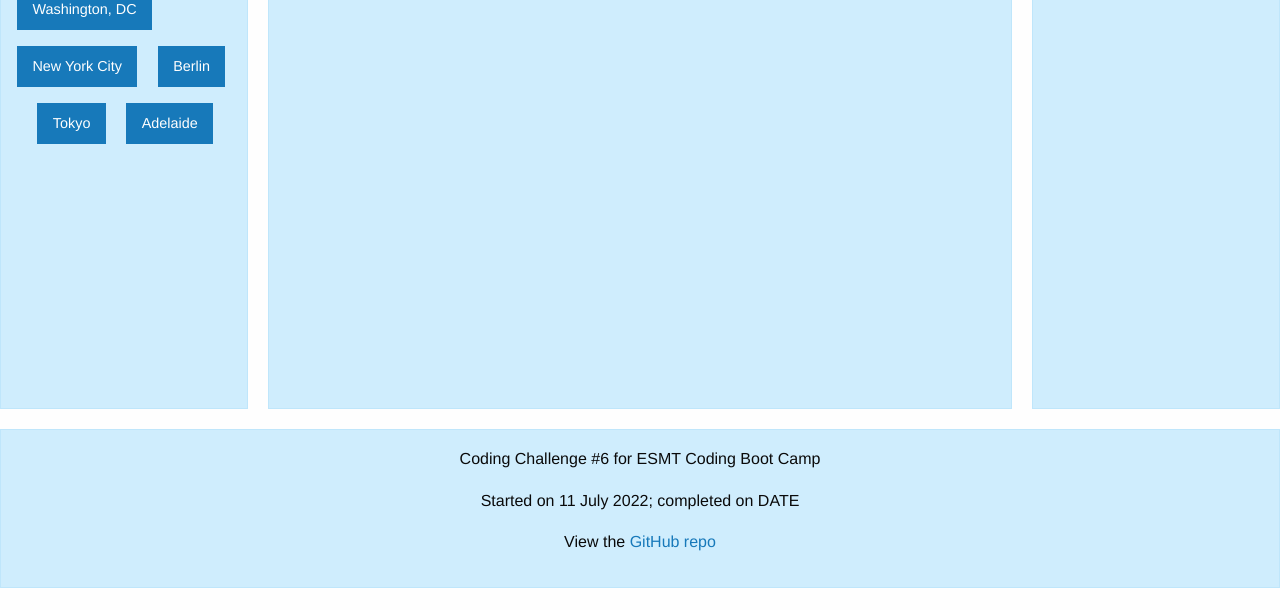
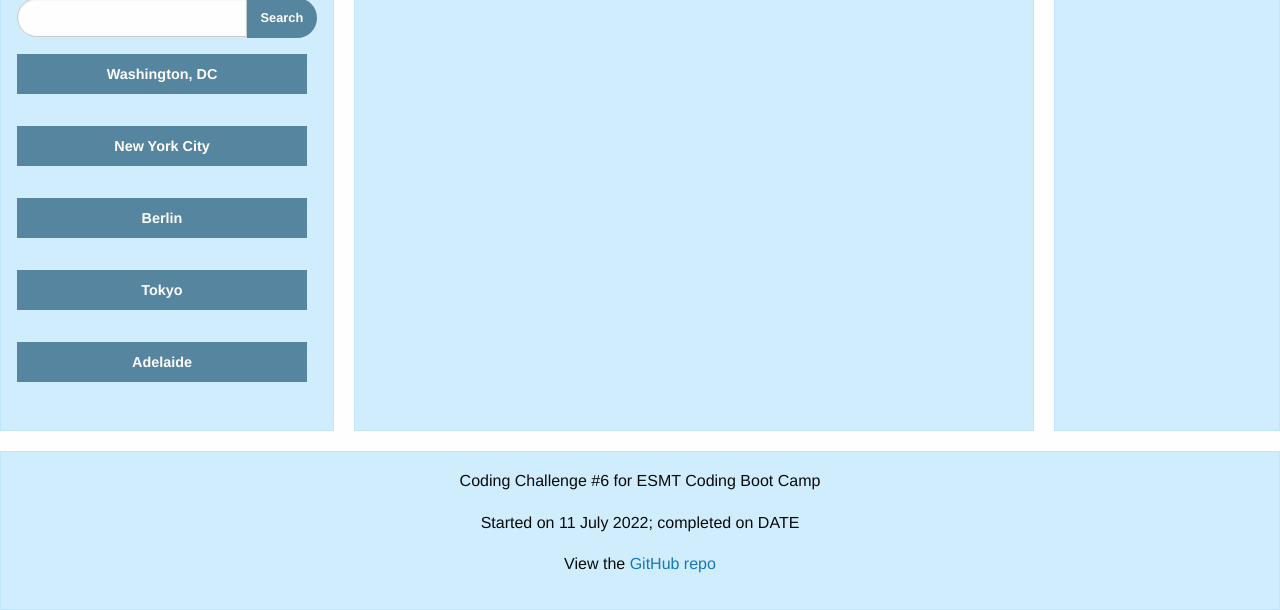
Before and after one commit to tlcoles/06-Challenge-Weather-Dashboard, a plain HTML site: page index.html in a window 1280 px wide. Shown: the part 212-822 px from the top of the page. Before the commit the page ends 800 px from the top, so only its background shows below. Drawn offline with nearby package versions, Linux system fonts and the light colour scheme; no server answers.

Commit message:
Style buttons with palette (#23)

```diff
--- a/assets/css/style.css
+++ b/assets/css/style.css
@@ -13,9 +13,23 @@
     --extr: #6A1B9A;
 }
 
+
+
+
 /* Style the search field with Foundation example styling */
+
+.button.primary {
+  background-color: var(--horizon-blue);
+  font-weight: bold;
+}
+
+div.input-group.input-group-rounded {
+  width: 300px;
+  height: 40px;
+}
+
 .input-group-rounded .input-group-field {
-    border-radius: 5000px 0 0 5000px;
+    border-radius: 50px 0 0 50px;
     padding-left: 1rem;
   }
 
@@ -23,6 +37,26 @@
     border-radius: 0 5000px 5000px 0;
     font-size: 0.8rem;
   }
+
+/* Style city buttons */
+
+.button.cities {
+  width: 290px;
+  height: 40px;
+  margin-bottom: 8px;
+  background-color: var(--horizon-blue);
+  font-weight: bold;
+}
+
+.button.cities:hover {
+  background-color: var(--night-blue);
+}
+
+.button.cities:active {
+  background-color: var(--cloud-gray);
+  color: var(--night-blue);
+  border: 1px solid var(--pitch-black);
+}
 
 /* Place weather icon inline with temperature */
 .weatherIcon {
@@ -43,7 +77,7 @@ padding: 0;
 #colorme {
   width: fit-content;
   display: inline;
-  padding: 2px;
+  padding: 2px 5px;
 }
 .lowUVI {
   background-color: var(--low);
--- a/index.html
+++ b/index.html
@@ -17,10 +17,11 @@
         </div>
 
 <div id="cities-section" class="cities holy-grail-left">
+        <h2>City search</h2>
         <form id="citySearch">
         <div class="input-group input-group-rounded">
             <input class="input-group-field" type="search">
-            <div class="input-group-button"><input type="submit" class="button secondary" value="Search"></div>
+            <div class="input-group-button"><input type="submit" class="button primary" value="Search"></div>
             </div>
         </form>
         <button id="DC" class="button cities">Washington, DC</button>&emsp;
```
